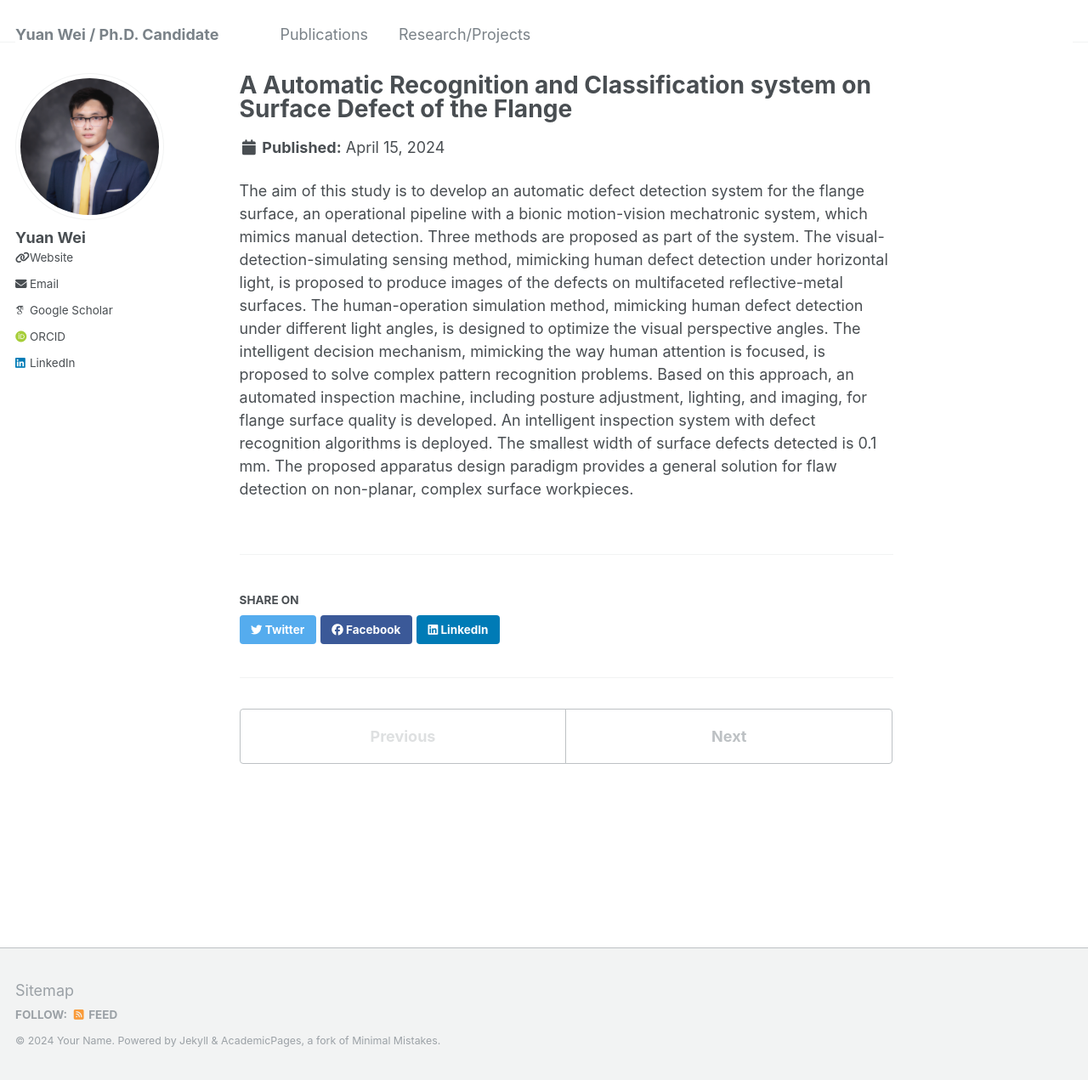
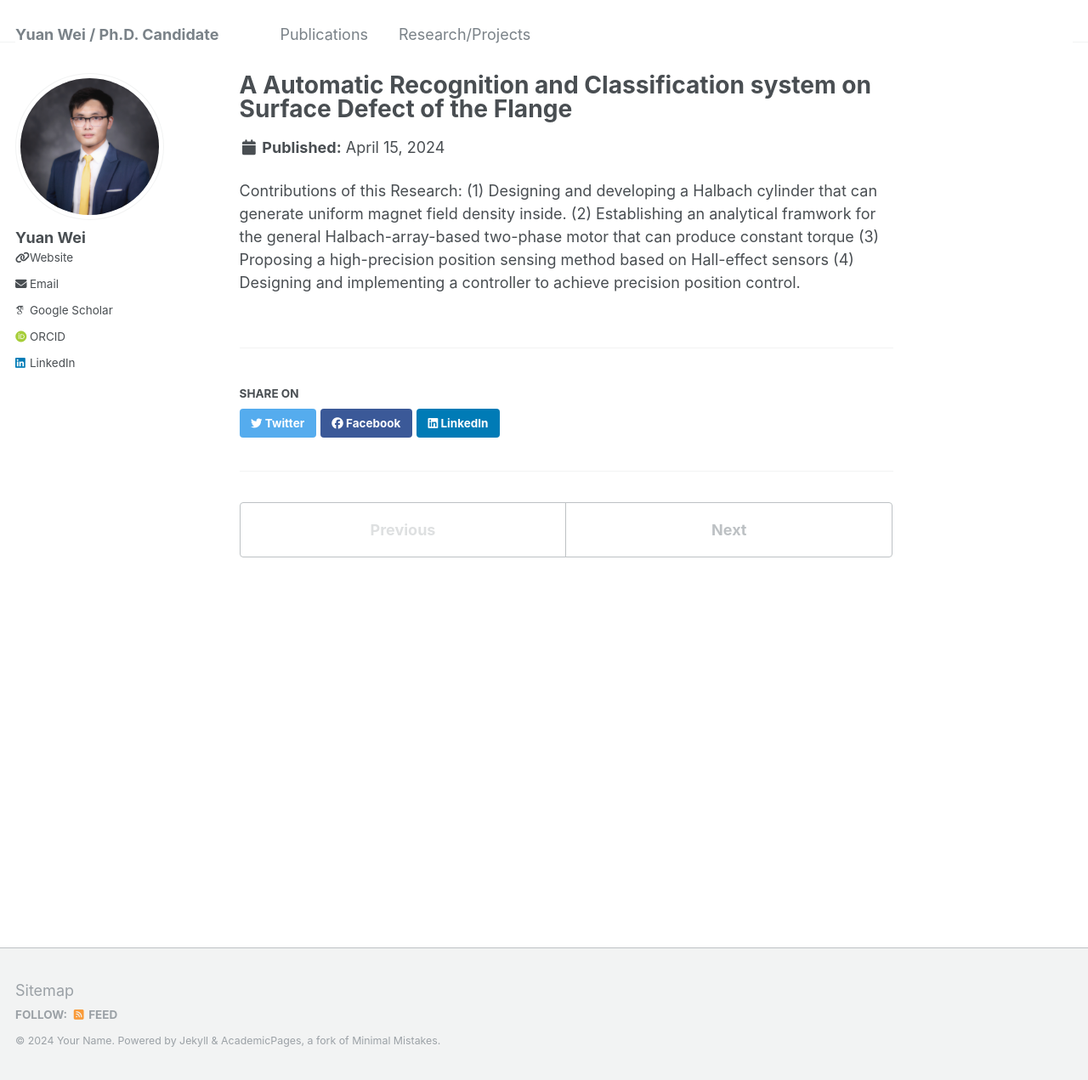
Before and after one commit to JET00wy/YuanWeiWebPage, a Jekyll site: the page built from _portfolio/project_1.html, in a window 1280 px wide and 1271 px high. Shown: the whole window at 85% size. Built offline with Jekyll 4.4.1, drawn with Linux system fonts in a browser that asks for light colours; some web fonts are replaced.

Commit message:
Update project_1.html

```diff
--- a/_portfolio/project_1.html
+++ b/_portfolio/project_1.html
@@ -5,4 +5,8 @@ collection: portfolio
 videolink: "https://www.youtube.com/embed/oV7tYH5dSaM?si=ylt5XCKdGh4w0Kzh"
 ---
 
-The aim of this study is to develop an automatic defect detection system for the flange surface, an operational pipeline with a bionic motion-vision mechatronic system, which mimics manual detection. Three methods are proposed as part of the system. The visual-detection-simulating sensing method, mimicking human defect detection under horizontal light, is proposed to produce images of the defects on multifaceted reflective-metal surfaces. The human-operation simulation method, mimicking human defect detection under different light angles, is designed to optimize the visual perspective angles. The intelligent decision mechanism, mimicking the way human attention is focused, is proposed to solve complex pattern recognition problems. Based on this approach, an automated inspection machine, including posture adjustment, lighting, and imaging, for flange surface quality is developed. An intelligent inspection system with defect recognition algorithms is deployed. The smallest width of surface defects detected is 0.1 mm. The proposed apparatus design paradigm provides a general solution for flaw detection on non-planar, complex surface workpieces.
+Contributions of this Research:
+(1) Designing and developing a Halbach cylinder that can generate uniform magnet field density inside.
+(2) Establishing an analytical framwork for the general Halbach-array-based two-phase motor that can produce constant torque
+(3) Proposing a high-precision position sensing method based on Hall-effect sensors
+(4) Designing and implementing a controller to achieve precision position control.
```
